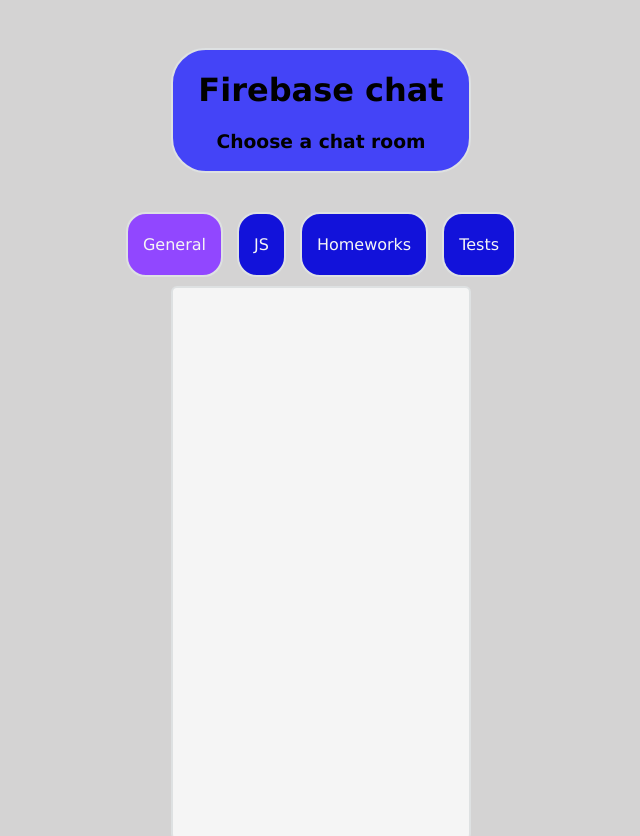
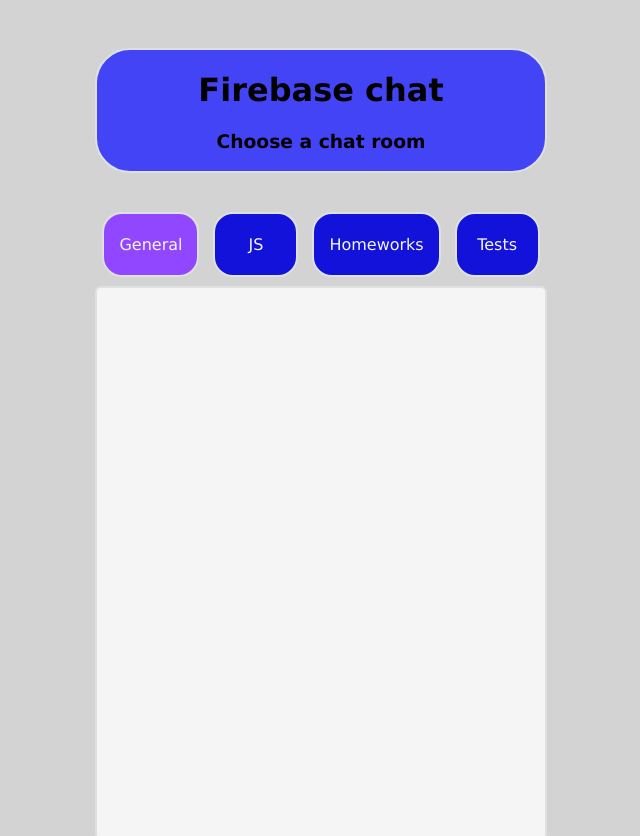
Before and after one commit to Bosko998/Online-Chat, a plain HTML site: page index.html in a window 768 px wide. Shown: the top 836 px of the page, without its empty margins (63-703 px from the left). Drawn offline with nearby package versions, Linux system fonts and the light colour scheme; no server answers.

Commit message:
Res-Commit

```diff
--- a/index.html
+++ b/index.html
@@ -11,8 +11,10 @@
 <body>
     <main>
         <header>
+            <div class="header-div">
             <h1>Firebase chat</h1>
             <h3>Choose a chat room</h3>
+            </div>
         </header>
 
         <section class="chatrooms">
--- a/style.css
+++ b/style.css
@@ -5,7 +5,7 @@ body{
 
 main{
 
-    width: 40%;
+    width: 60%;
     margin:3rem auto /*3rem gore dole auto levo desno*/
 }
 header{
@@ -194,3 +194,19 @@ height: 36px;
 .inputs button:hover{
     background-color:rgb(68, 68, 247);
 }
+
+@media only screen and (max-width:1000px){
+    main{
+        width: 60%;
+
+    }
+    .chatrooms{
+        flex-wrap: wrap;
+    }
+}
+
+@media only screen and (min-width: 735px) and (max-width:967px){
+    .chatrooms {
+            flex-wrap:nowrap;
+        }
+}
```
